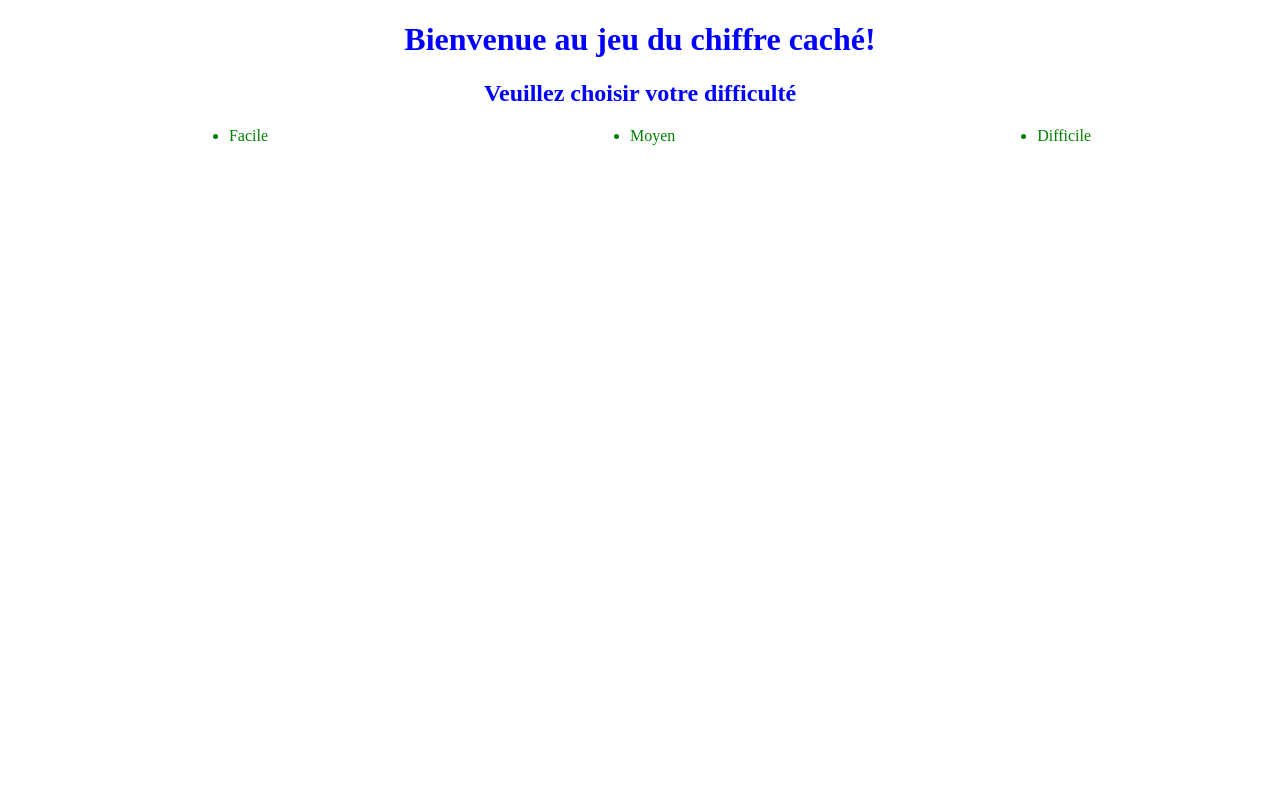
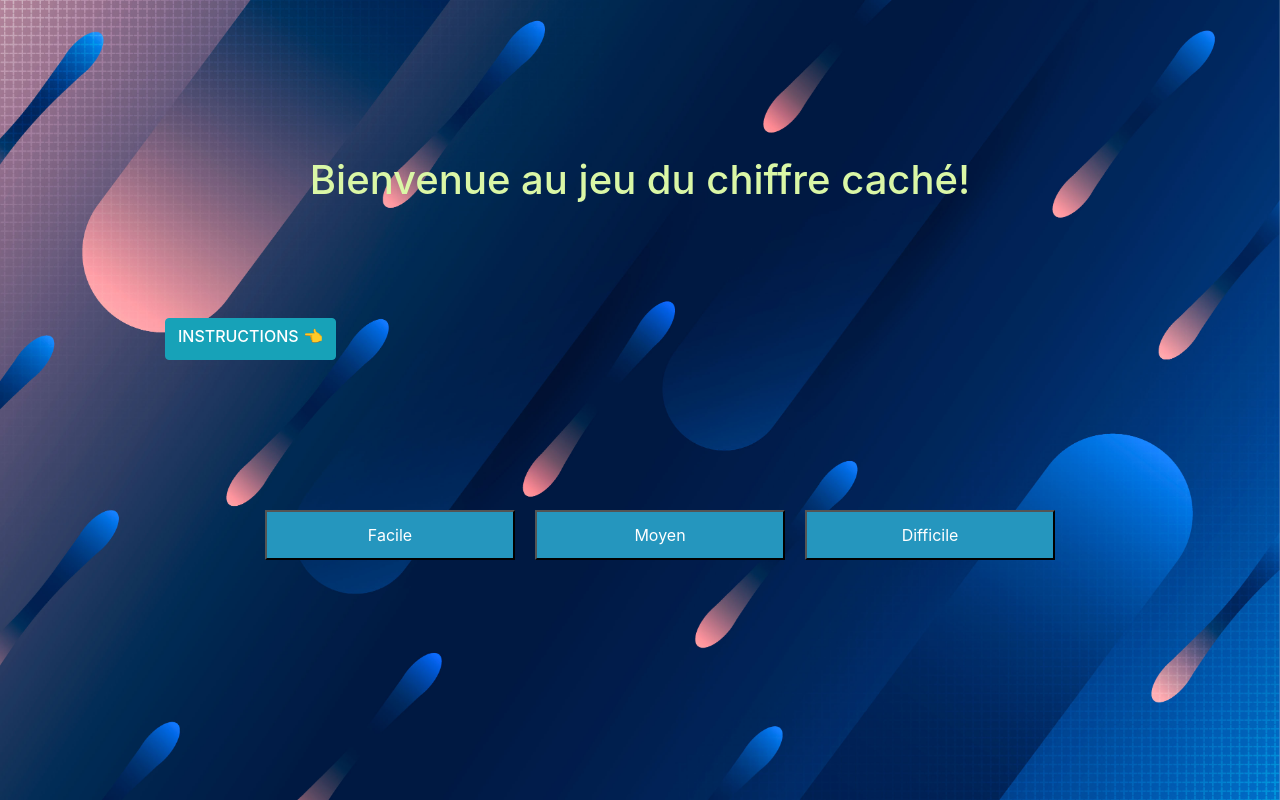
Before and after one commit to Ali-Doggaz/TP-DevWeb-GL2, a website: page ex1/ex1.html in a window 1280 px wide. Drawn offline with nearby package versions, Linux system fonts and the light colour scheme.

Commit message:
Added first ex

```diff
--- a/ex1/ex1.html
+++ b/ex1/ex1.html
@@ -1,9 +1,34 @@
 <!DOCTYPE html>
 <html>
 <body>
-<script>
+
+            <!-- Bootstrap 4.6.0 CSS : -->
+		    <link rel="stylesheet" href="https://cdn.jsdelivr.net/npm/bootstrap@4.6.0/dist/css/bootstrap.min.css" integrity="sha384-B0vP5xmATw1+K9KRQjQERJvTumQW0nPEzvF6L/Z6nronJ3oUOFUFpCjEUQouq2+l" crossorigin="anonymous">
+			<script src="https://ajax.googleapis.com/ajax/libs/jquery/3.5.1/jquery.min.js"></script>
+			<script src="https://cdn.jsdelivr.net/npm/bootstrap@4.6.0/dist/js/bootstrap.bundle.min.js" integrity="sha384-Piv4xVNRyMGpqkS2by6br4gNJ7DXjqk09RmUpJ8jgGtD7zP9yug3goQfGII0yAns" crossorigin="anonymous"></script>
+
+			<!-- Custom CSS Style : -->
+			<style>
+				/* ------- Typography */
+				@import url("https://fonts.googleapis.com/css2?family=Inconsolata:wght@300;500;700&display=swap");
+
+
+				/* -------- Instructions accordion */
+				.card {
+					background-color: #f5f5f5;
+					border: none;
+					font-family: 'Inconsolata', monospace;
+					font-weight: medium;
+				}
+                body{
+                    background: url("./Background.jpg");
+                    background-size: cover;
+                }
+            </style>
+    <script>
+
     function startGame(difficulty){
-        var correct_answer = Math.floor(Math.random() * 10);
+        var correct_answer = Math.floor(Math.random() * 15);
         // Determine le nombre d'essais restants, suivant la difficulté choisie.
         switch(difficulty){
             case 'Facile':
@@ -21,7 +46,8 @@
     var answer = 0;
     console.log(correct_answer);
     while(essais_restants>0){
-        answer = prompt("Difficulte: " + difficulty + "\n Nombres d'essais restants: " + essais_restants, 0);
+        if (answer == null) break;
+        answer = prompt("Difficulte: " + difficulty + "\nNombres d'essais restants: " + essais_restants, 0);
         if (answer == correct_answer){
             alert("Bravo, vous avez devine notre fameux nombre cache! Vous etes le meilleur!")
             break;
@@ -36,13 +62,51 @@
 
     }
 </script>
+    <div style="height: 100vh; width: 100%; display: flex; justify-content:center; align-items: center;">
+    <div>
+    <h1 style="color: white; font-family: ;text-align:center;margin:40px;color: rgb(218, 247, 166)">Bienvenue au jeu du chiffre cach&eacute;!</h1>
+    <div class="container mt-2 pt-4 pb-4">
+    <!-- Games Instructions : -->
+				<div class="row">
+					<div class="col">
+						<!-- Button, toogles accordion : -->
+						<button class="btn btn-info align-middle pt-2 pb-1"
+								type="button"
+								data-toggle="collapse"
+								data-target="#collapseExample"
+								aria-expanded="false"
+								aria-controls="collapseExample"
+                                style = "margin:50px;">
+								<h6 class="text-uppercase align-middle">
+									Instructions <span class="hand">&#128072;</span>
+								</h6>
+						</button>
+						<!-- Accordion with ordered list : -->
+						<div class="collapse" id="collapseExample">
+							<div class="card card-body">
+								<ol>
+									<li>Marre des triple-A games? Envie de vous amuser? Bienvenue au jeu du chiffre cach&eacute;!</li>
+                                    <li>Le jeu est tres simple: notre equipe d'ing&eacute;nieurs g&eacute;n&eacute;rera, rien que pour vous, un nombre mystere!</li>
+                                    <li>Le nombre en question sera compris entre 0 et 15!</li>
+                                    <li>Votre mission, si vous l'acceptez, sera de deviner ce nombre!</li>
+									<li>En cliquant sur l'un des boutons ci-dessous, vous pourrez lancer votre partie tout en choisissant votre difficult&eacute;</li>
+									<li>Facile: 10 essais, Moyen: 5 essais, Difficile: 3 essais</li>
+								</ol>
+								<p class="text-right">Enjoy! &#x1F604</p>
+							</div>
+						</div>
+					</div>
+				</div>
 
-<h1 style="color: blue; text-align:center;">Bienvenue au jeu du chiffre cach&eacute;!</h1>
-<h2 style="color: blue; text-align:center;"> Veuillez choisir votre difficult&eacute;</h2>
-<ul style="display:flex; text-align:center;justify-content: space-around;color: green;">
-    <a onclick="startGame('Facile')"><li>Facile</li></a>
-    <a onclick="startGame('Moyen')"><li>Moyen</li></a>
-    <a onclick="startGame('Difficile')"><li>Difficile</li></a>
- </ul>
+
+    <ul style="display:flex; text-align:center;justify-content: center; margin:100px">
+        <button onclick="startGame('Facile')" style="margin:0px 10px; background:rgb(37, 150, 190);color: white;height:50px;width:250px;">Facile</button>
+        <button onclick="startGame('Moyen')" style="margin:0px 10px; background: rgb(37, 150, 190);color: white;height:50px;width:250px;">Moyen</button>
+        <button onclick="startGame('Difficile')" style="margin:0px 10px; background: rgb(37, 150, 190);color: white;height:50px;width:250px;"> Difficile</button>
+    </ul>
+
+    </div>
+    </div>
+    </div>
 </body>
 </html>
```
Also changed, not shown: ex1/Background.jpg (added).
